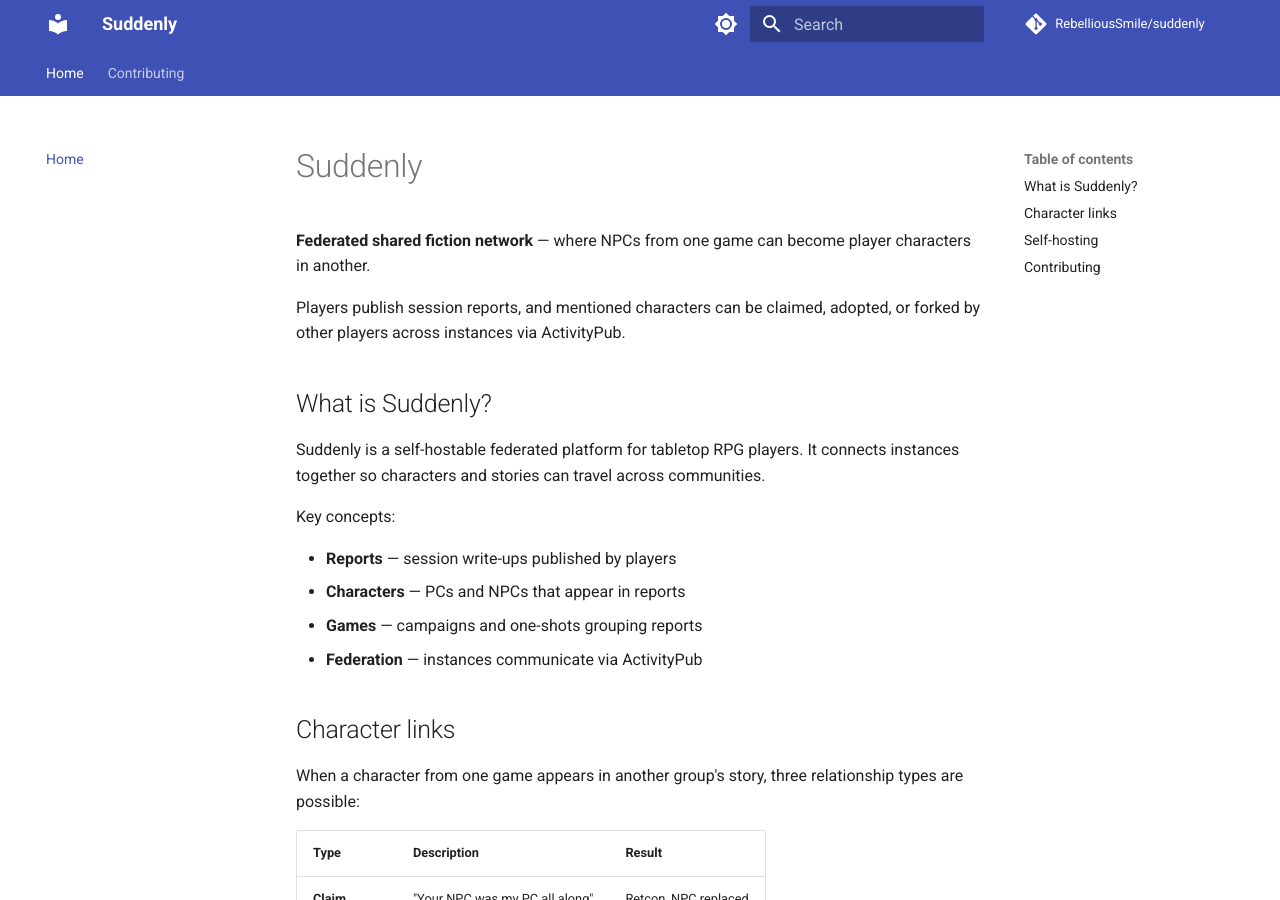
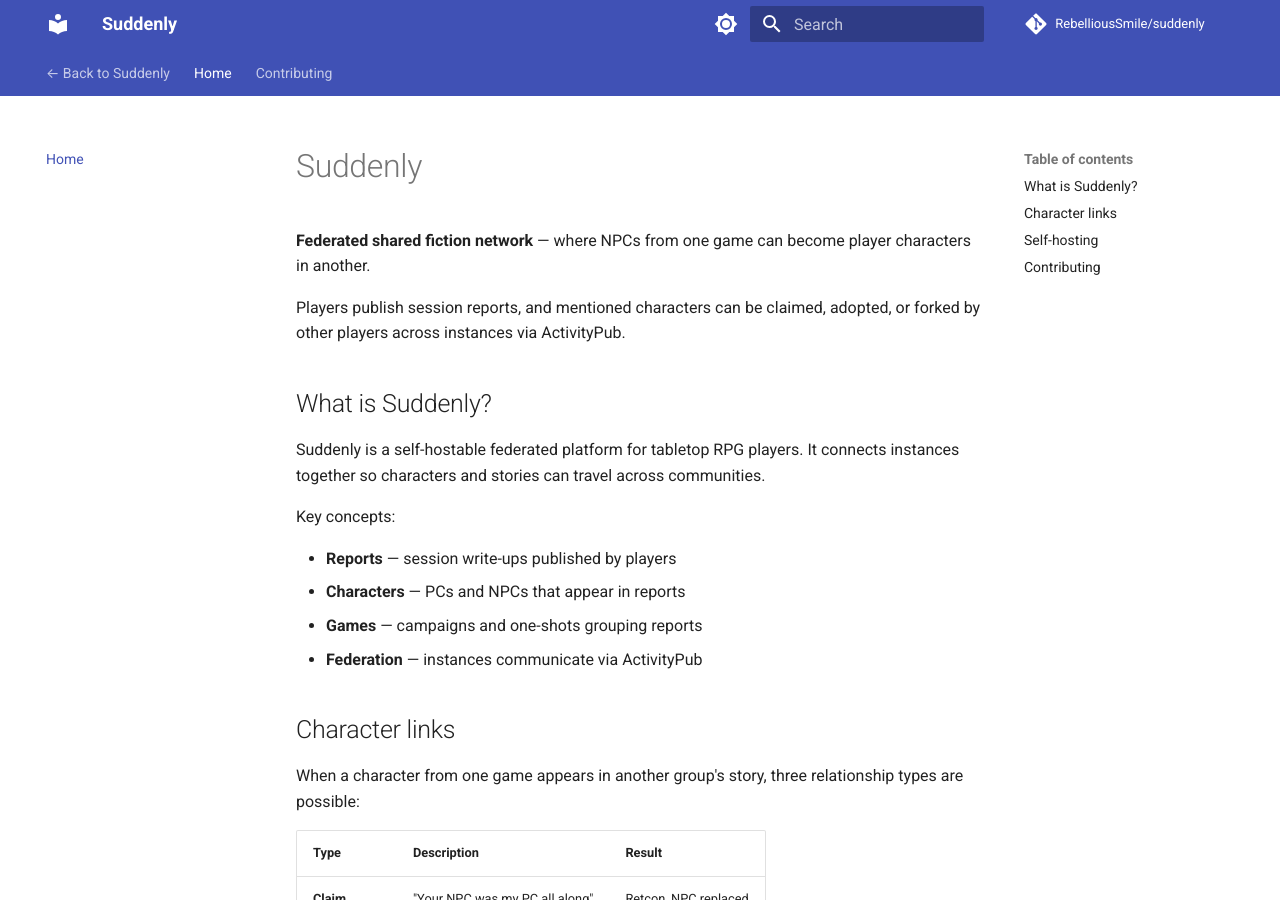
Before and after one commit to RebelliousSmile/suddenly, an MkDocs documentation site: the page built from docs/index.md, in a window 1280 px wide and 900 px high. Built offline with MkDocs 1.6.1 and Material for MkDocs 9.7.7, drawn with Linux system fonts in a browser that asks for light colours; comment, search, counter and statistics services are not loaded.

Commit message:
docs: add back link to suddenly.social in nav

```diff
--- a/mkdocs.yml
+++ b/mkdocs.yml
@@ -45,6 +45,7 @@ markdown_extensions:
       permalink: true
 
 nav:
+  - "← Back to Suddenly": https://suddenly.social
   - Home: index.md
   - Contributing:
     - Translations: translations.md
```
